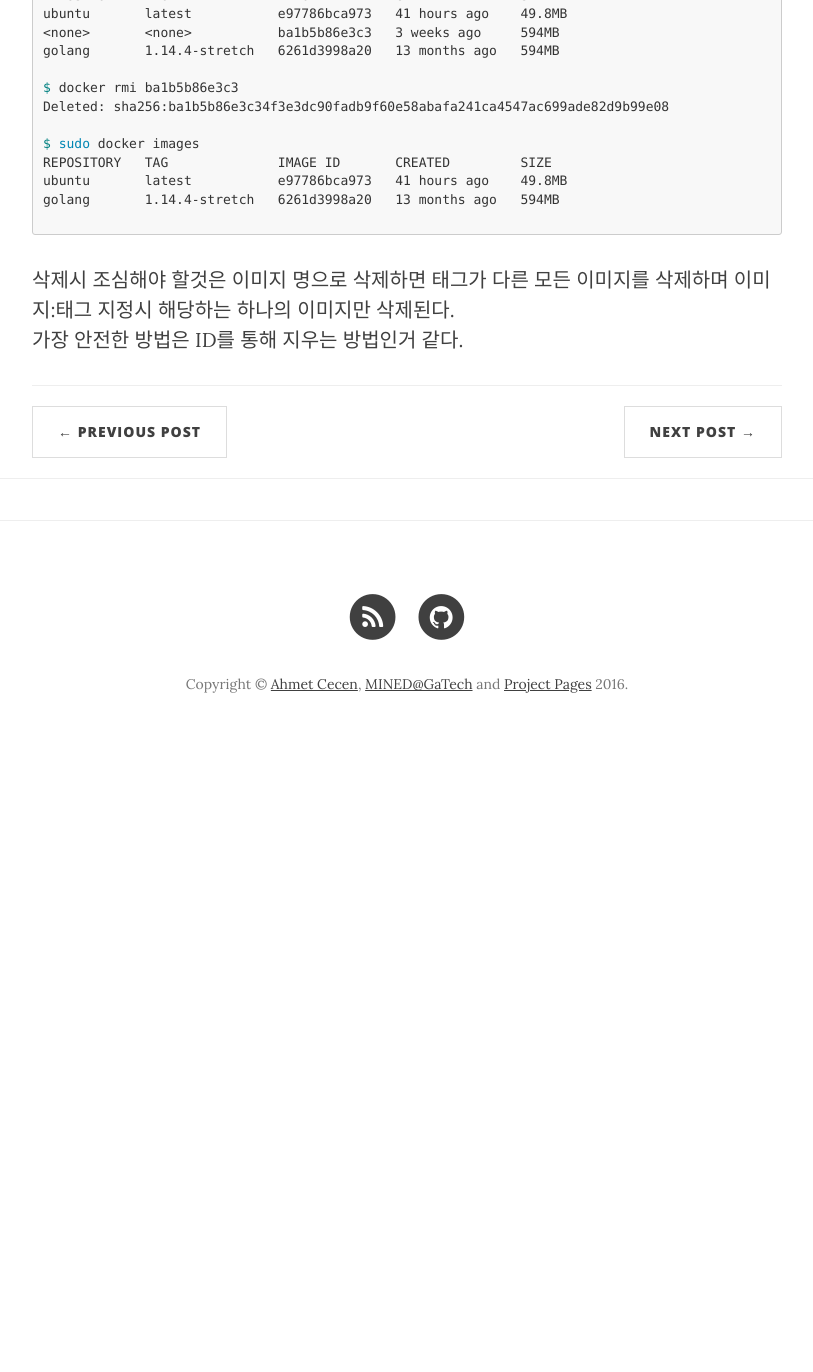
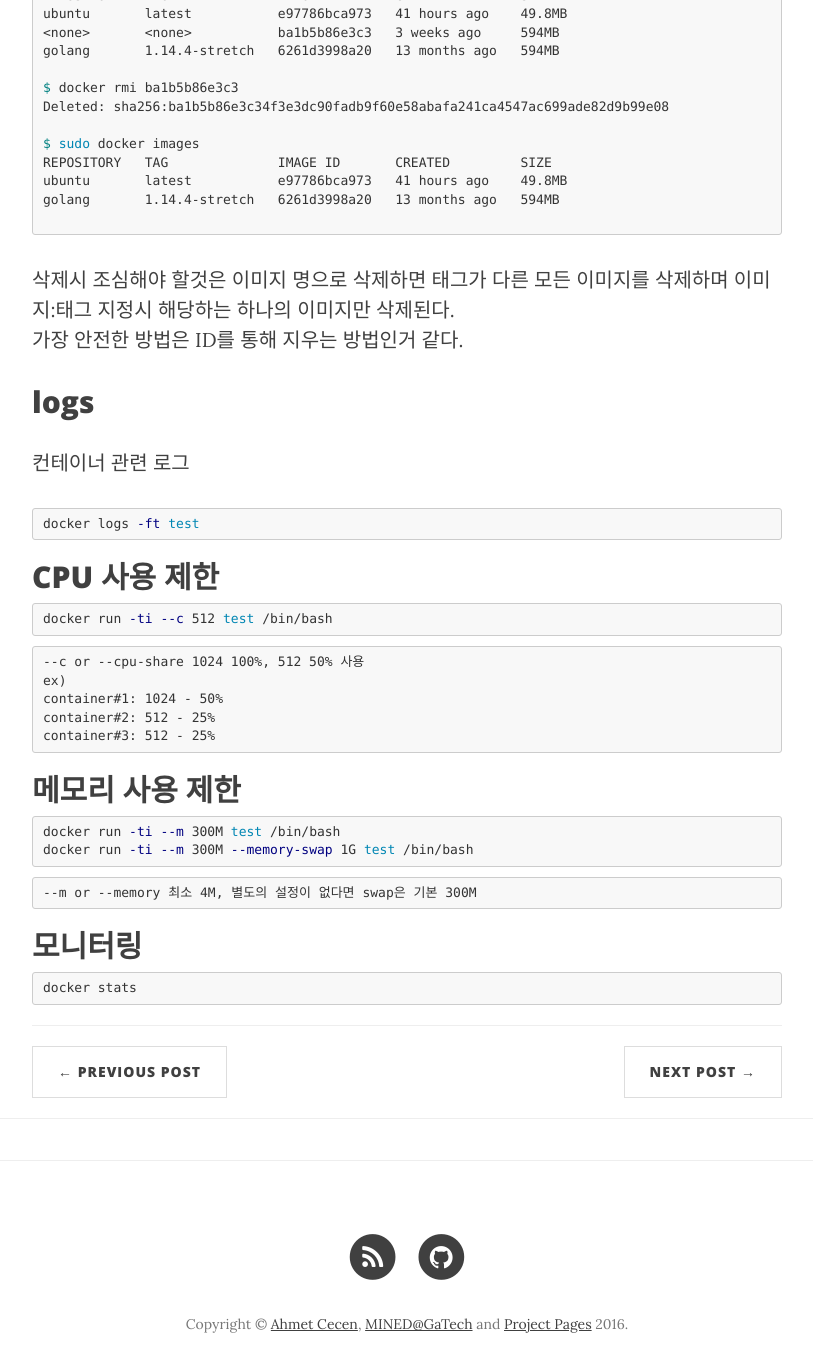
Before and after one commit to Y-JaeHyun/Y-JaeHyun.github.io, a Jekyll site: the page built from _posts/2021-07-28-Docker&K8s-1.md, in a window 1280 px wide and 1400 px high, scrolled down 4794 px. Shown: the top 1372 px of the window, without its empty margins (233-1046 px from the left). Built offline with Jekyll 4.4.1, drawn with Linux system fonts in a browser that asks for light colours; nearby versions of some CDN libraries; comment, search, counter and statistics services are not loaded; before the commit the page ends 5554 px from its top, so only the background shows below that.

Commit message:
docker command update

````diff
--- a/_posts/2021-07-28-Docker&K8s-1.md
+++ b/_posts/2021-07-28-Docker&K8s-1.md
@@ -229,3 +229,40 @@ golang       1.14.4-stretch   6261d3998a20   13 months ago   594MB
 
 삭제시 조심해야 할것은 이미지 명으로 삭제하면 태그가 다른 모든 이미지를 삭제하며 이미지:태그 지정시 해당하는 하나의 이미지만 삭제된다.
 가장 안전한 방법은 ID를 통해 지우는 방법인거 같다.
+
+## logs
+
+컨테이너 관련 로그
+
+```bash
+docker logs -ft test
+```
+
+## CPU 사용 제한
+
+```bash
+docker run -ti --c 512 test /bin/bash
+```
+```
+--c or --cpu-share 1024 100%, 512 50% 사용
+ex)
+container#1: 1024 - 50%
+container#2: 512 - 25%
+container#3: 512 - 25%
+```
+
+## 메모리 사용 제한
+
+```bash
+docker run -ti --m 300M test /bin/bash
+docker run -ti --m 300M --memory-swap 1G test /bin/bash
+```
+```
+--m or --memory 최소 4M, 별도의 설정이 없다면 swap은 기본 300M
+```
+
+## 모니터링
+
+```
+docker stats
+```
````
